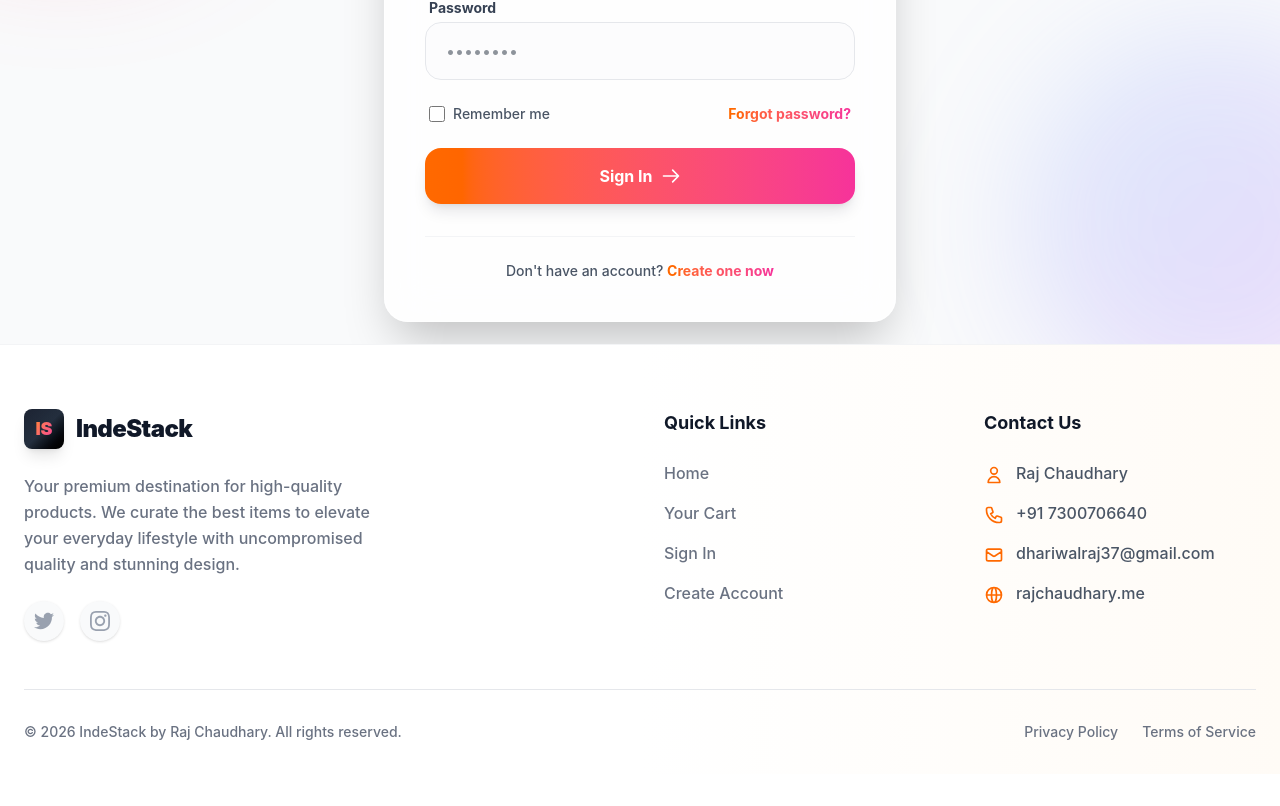
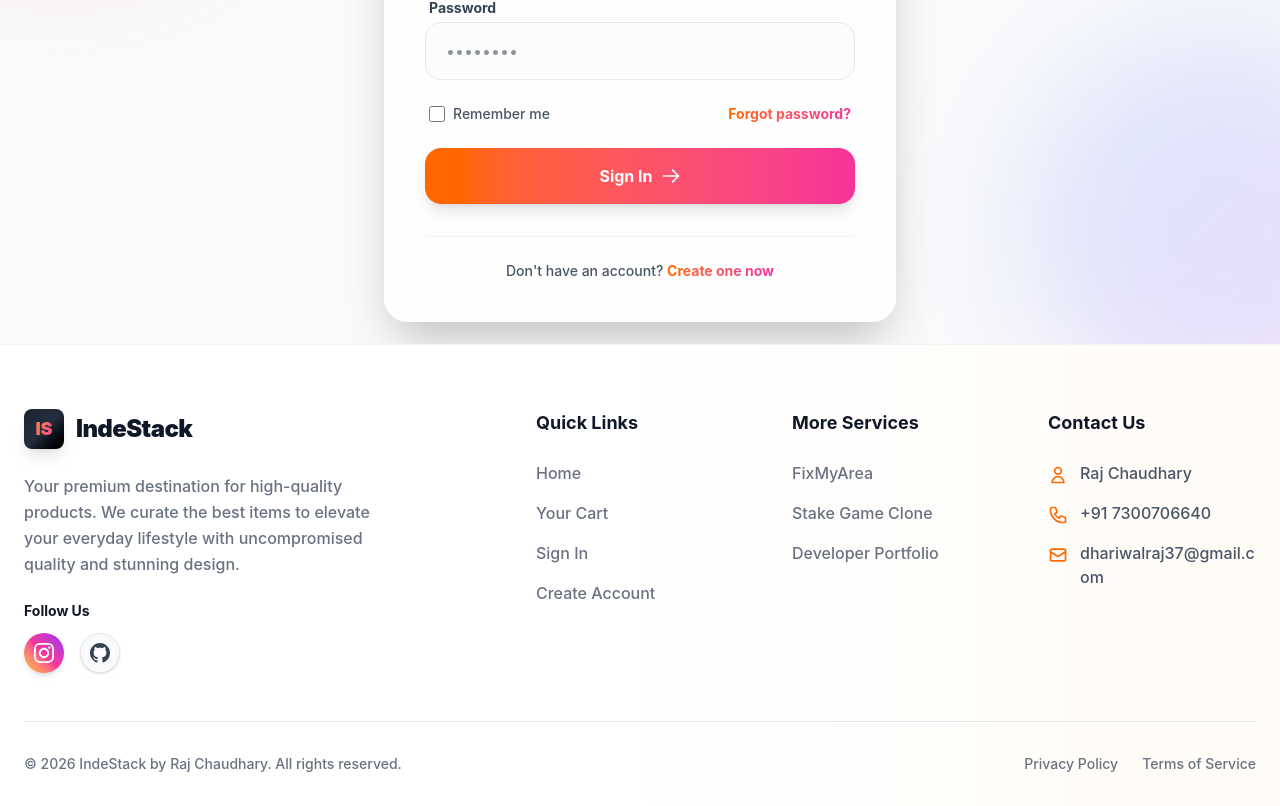
Before and after one commit to rajjaat250/ecommerce, a React app in the folder frontend/: page /login in a window 1280 px wide. Shown: the part 457-1263 px from the top of the page. Before the commit the page ends 1231 px from the top, so only its background shows below. Built offline with nearby package versions, Linux system fonts and the light colour scheme; no server answers; the HTML template or start-up script is replaced by a standard one.

Commit message:
Update footer with instagram and more services links, and add premium checkout success animation

```diff
--- a/frontend/src/components/Footer.jsx
+++ b/frontend/src/components/Footer.jsx
@@ -8,7 +8,7 @@ const Footer = () => {
             <div className="absolute top-0 right-0 w-1/2 h-full bg-gradient-to-l from-orange-50/50 to-transparent pointer-events-none"></div>
 
             <div className="max-w-7xl mx-auto px-6 pt-16 pb-8 relative z-10">
-                <div className="grid grid-cols-1 md:grid-cols-2 lg:grid-cols-4 gap-12 mb-12">
+                <div className="grid grid-cols-1 md:grid-cols-2 lg:grid-cols-5 gap-12 mb-12">
 
                     {/* Brand Section */}
                     <div className="lg:col-span-2">
@@ -26,13 +26,17 @@ const Footer = () => {
                         <p className="text-gray-500 font-medium mb-6 max-w-sm leading-relaxed">
                             Your premium destination for high-quality products. We curate the best items to elevate your everyday lifestyle with uncompromised quality and stunning design.
                         </p>
-                        <div className="flex space-x-4">
-                            <a href="#" className="w-10 h-10 rounded-full bg-gray-50 flex items-center justify-center text-gray-400 hover:text-white hover:bg-orange-500 transition-all duration-300 shadow-sm">
-                                <svg className="w-5 h-5" fill="currentColor" viewBox="0 0 24 24"><path d="M24 4.557c-.883.392-1.832.656-2.828.775 1.017-.609 1.798-1.574 2.165-2.724-.951.564-2.005.974-3.127 1.195-.897-.957-2.178-1.555-3.594-1.555-3.179 0-5.515 2.966-4.797 6.045-4.091-.205-7.719-2.165-10.148-5.144-1.29 2.213-.669 5.108 1.523 6.574-.806-.026-1.566-.247-2.229-.616-.054 2.281 1.581 4.415 3.949 4.89-.693.188-1.452.232-2.224.084.626 1.956 2.444 3.379 4.6 3.419-2.07 1.623-4.678 2.348-7.29 2.04 2.179 1.397 4.768 2.212 7.548 2.212 9.142 0 14.307-7.721 13.995-14.646.962-.695 1.797-1.562 2.457-2.549z"/></svg>
-                            </a>
-                            <a href="#" className="w-10 h-10 rounded-full bg-gray-50 flex items-center justify-center text-gray-400 hover:text-white hover:bg-pink-500 transition-all duration-300 shadow-sm">
-                                <svg className="w-5 h-5" fill="currentColor" viewBox="0 0 24 24"><path d="M12 2.163c3.204 0 3.584.012 4.85.07 3.252.148 4.771 1.691 4.919 4.919.058 1.265.069 1.645.069 4.849 0 3.205-.012 3.584-.069 4.849-.149 3.225-1.664 4.771-4.919 4.919-1.266.058-1.644.07-4.85.07-3.204 0-3.584-.012-4.849-.07-3.26-.149-4.771-1.699-4.919-4.92-.058-1.265-.07-1.644-.07-4.849 0-3.204.013-3.583.07-4.849.149-3.227 1.664-4.771 4.919-4.919 1.266-.057 1.645-.069 4.849-.069zm0-2.163c-3.259 0-3.667.014-4.947.072-4.358.2-6.78 2.618-6.98 6.98-.059 1.281-.073 1.689-.073 4.948 0 3.259.014 3.668.072 4.948.2 4.358 2.618 6.78 6.98 6.98 1.281.058 1.689.072 4.948.072 3.259 0 3.668-.014 4.948-.072 4.354-.2 6.782-2.618 6.979-6.98.059-1.28.073-1.689.073-4.948 0-3.259-.014-3.667-.072-4.947-.196-4.354-2.617-6.78-6.979-6.98-1.281-.059-1.69-.073-4.949-.073zm0 5.838c-3.403 0-6.162 2.759-6.162 6.162s2.759 6.163 6.162 6.163 6.162-2.759 6.162-6.163c0-3.403-2.759-6.162-6.162-6.162zm0 10.162c-2.209 0-4-1.79-4-4 0-2.209 1.791-4 4-4s4 1.791 4 4c0 2.21-1.791 4-4 4zm6.406-11.845c-.796 0-1.441.645-1.441 1.44s.645 1.44 1.441 1.44c.795 0 1.439-.645 1.439-1.44s-.644-1.44-1.439-1.44z"/></svg>
-                            </a>
+
+                        <div className="flex flex-col space-y-3">
+                            <span className="text-sm font-bold text-gray-900">Follow Us</span>
+                            <div className="flex space-x-4">
+                                <a href="https://instagram.com/_raj_dhariwal_-" target="_blank" rel="noopener noreferrer" className="w-10 h-10 rounded-full bg-gradient-to-tr from-yellow-400 via-pink-500 to-purple-600 flex items-center justify-center text-white hover:scale-110 transition-transform duration-300 shadow-md">
+                                    <svg className="w-5 h-5" fill="currentColor" viewBox="0 0 24 24"><path d="M12 2.163c3.204 0 3.584.012 4.85.07 3.252.148 4.771 1.691 4.919 4.919.058 1.265.069 1.645.069 4.849 0 3.205-.012 3.584-.069 4.849-.149 3.225-1.664 4.771-4.919 4.919-1.266.058-1.644.07-4.85.07-3.204 0-3.584-.012-4.849-.07-3.26-.149-4.771-1.699-4.919-4.92-.058-1.265-.07-1.644-.07-4.849 0-3.204.013-3.583.07-4.849.149-3.227 1.664-4.771 4.919-4.919 1.266-.057 1.645-.069 4.849-.069zm0-2.163c-3.259 0-3.667.014-4.947.072-4.358.2-6.78 2.618-6.98 6.98-.059 1.281-.073 1.689-.073 4.948 0 3.259.014 3.668.072 4.948.2 4.358 2.618 6.78 6.98 6.98 1.281.058 1.689.072 4.948.072 3.259 0 3.668-.014 4.948-.072 4.354-.2 6.782-2.618 6.979-6.98.059-1.28.073-1.689.073-4.948 0-3.259-.014-3.667-.072-4.947-.196-4.354-2.617-6.78-6.979-6.98-1.281-.059-1.69-.073-4.949-.073zm0 5.838c-3.403 0-6.162 2.759-6.162 6.162s2.759 6.163 6.162 6.163 6.162-2.759 6.162-6.163c0-3.403-2.759-6.162-6.162-6.162zm0 10.162c-2.209 0-4-1.79-4-4 0-2.209 1.791-4 4-4s4 1.791 4 4c0 2.21-1.791 4-4 4zm6.406-11.845c-.796 0-1.441.645-1.441 1.44s.645 1.44 1.441 1.44c.795 0 1.439-.645 1.439-1.44s-.644-1.44-1.439-1.44z"/></svg>
+                                </a>
+                                <a href="https://github.com/rajjaat250" target="_blank" rel="noopener noreferrer" className="w-10 h-10 rounded-full bg-gray-50 flex items-center justify-center text-gray-700 hover:text-white hover:bg-gray-900 transition-all duration-300 shadow-sm border border-gray-200">
+                                    <svg className="w-5 h-5" fill="currentColor" viewBox="0 0 24 24"><path d="M12 0c-6.626 0-12 5.373-12 12 0 5.302 3.438 9.8 8.207 11.387.599.111.793-.261.793-.577v-2.234c-3.338.726-4.033-1.416-4.033-1.416-.546-1.387-1.333-1.756-1.333-1.756-1.089-.745.083-.729.083-.729 1.205.084 1.839 1.237 1.839 1.237 1.07 1.834 2.807 1.304 3.492.997.107-.775.418-1.305.762-1.604-2.665-.305-5.467-1.334-5.467-5.931 0-1.311.469-2.381 1.236-3.221-.124-.303-.535-1.524.117-3.176 0 0 1.008-.322 3.301 1.23.957-.266 1.983-.399 3.003-.404 1.02.005 2.047.138 3.006.404 2.291-1.552 3.297-1.23 3.297-1.23.653 1.653.242 2.874.118 3.176.77.84 1.235 1.911 1.235 3.221 0 4.609-2.807 5.624-5.479 5.921.43.372.823 1.102.823 2.222v3.293c0 .319.192.694.801.576 4.765-1.589 8.199-6.086 8.199-11.386 0-6.627-5.373-12-12-12z"/></svg>
+                                </a>
+                            </div>
                         </div>
                     </div>
 
@@ -44,6 +48,31 @@ const Footer = () => {
                             <li><Link to="/cart" className="text-gray-500 hover:text-orange-500 font-medium transition-colors">Your Cart</Link></li>
                             <li><Link to="/login" className="text-gray-500 hover:text-orange-500 font-medium transition-colors">Sign In</Link></li>
                             <li><Link to="/register" className="text-gray-500 hover:text-orange-500 font-medium transition-colors">Create Account</Link></li>
+                        </ul>
+                    </div>
+
+                    {/* More Services */}
+                    <div>
+                        <h3 className="text-lg font-bold text-gray-900 mb-6">More Services</h3>
+                        <ul className="space-y-4">
+                            <li>
+                                <a href="https://untitled-1035348437563.us-west1.run.app/" target="_blank" rel="noopener noreferrer" className="group flex items-center text-gray-500 hover:text-orange-500 font-medium transition-colors">
+                                    FixMyArea
+                                    <svg className="w-4 h-4 ml-1 opacity-0 group-hover:opacity-100 transform -translate-x-2 group-hover:translate-x-0 transition-all duration-300" fill="none" stroke="currentColor" viewBox="0 0 24 24"><path strokeLinecap="round" strokeLinejoin="round" strokeWidth="2" d="M10 6H6a2 2 0 00-2 2v10a2 2 0 002 2h10a2 2 0 002-2v-4M14 4h6m0 0v6m0-6L10 14" /></svg>
+                                </a>
+                            </li>
+                            <li>
+                                <a href="https://stakegameclone.vercel.app/" target="_blank" rel="noopener noreferrer" className="group flex items-center text-gray-500 hover:text-pink-500 font-medium transition-colors">
+                                    Stake Game Clone
+                                    <svg className="w-4 h-4 ml-1 opacity-0 group-hover:opacity-100 transform -translate-x-2 group-hover:translate-x-0 transition-all duration-300" fill="none" stroke="currentColor" viewBox="0 0 24 24"><path strokeLinecap="round" strokeLinejoin="round" strokeWidth="2" d="M10 6H6a2 2 0 00-2 2v10a2 2 0 002 2h10a2 2 0 002-2v-4M14 4h6m0 0v6m0-6L10 14" /></svg>
+                                </a>
+                            </li>
+                            <li>
+                                <a href="https://rajchaudhary.me" target="_blank" rel="noopener noreferrer" className="group flex items-center text-gray-500 hover:text-orange-500 font-medium transition-colors">
+                                    Developer Portfolio
+                                    <svg className="w-4 h-4 ml-1 opacity-0 group-hover:opacity-100 transform -translate-x-2 group-hover:translate-x-0 transition-all duration-300" fill="none" stroke="currentColor" viewBox="0 0 24 24"><path strokeLinecap="round" strokeLinejoin="round" strokeWidth="2" d="M10 6H6a2 2 0 00-2 2v10a2 2 0 002 2h10a2 2 0 002-2v-4M14 4h6m0 0v6m0-6L10 14" /></svg>
+                                </a>
+                            </li>
                         </ul>
                     </div>
 
@@ -62,10 +91,6 @@ const Footer = () => {
                             <li className="flex items-start">
                                 <svg className="w-5 h-5 text-orange-500 mr-3 mt-1 flex-shrink-0" fill="none" stroke="currentColor" viewBox="0 0 24 24"><path strokeLinecap="round" strokeLinejoin="round" strokeWidth="2" d="M3 8l7.89 5.26a2 2 0 002.22 0L21 8M5 19h14a2 2 0 002-2V7a2 2 0 00-2-2H5a2 2 0 00-2 2v10a2 2 0 002 2z" /></svg>
                                 <a href="mailto:dhariwalraj37@gmail.com" className="text-gray-600 hover:text-orange-500 font-medium transition-colors break-all">dhariwalraj37@gmail.com</a>
-                            </li>
-                            <li className="flex items-start">
-                                <svg className="w-5 h-5 text-orange-500 mr-3 mt-1 flex-shrink-0" fill="none" stroke="currentColor" viewBox="0 0 24 24"><path strokeLinecap="round" strokeLinejoin="round" strokeWidth="2" d="M21 12a9 9 0 01-9 9m9-9a9 9 0 00-9-9m9 9H3m9 9a9 9 0 01-9-9m9 9c1.657 0 3-4.03 3-9s-1.343-9-3-9m0 18c-1.657 0-3-4.03-3-9s1.343-9 3-9m-9 9a9 9 0 019-9" /></svg>
-                                <a href="https://rajchaudhary.me" target="_blank" rel="noopener noreferrer" className="text-gray-600 hover:text-orange-500 font-medium transition-colors">rajchaudhary.me</a>
                             </li>
                         </ul>
                     </div>
--- a/frontend/src/pages/Checkout.jsx
+++ b/frontend/src/pages/Checkout.jsx
@@ -71,17 +71,42 @@ function Checkout() {
 
     if (success) {
         return (
-            <div className="flex flex-col items-center justify-center min-h-[70vh] px-4">
-                <div className="text-green-500 mb-6 p-8 bg-green-50 rounded-full">
-                    <svg className="w-24 h-24" fill="none" stroke="currentColor" viewBox="0 0 24 24">
-                        <path strokeLinecap="round" strokeLinejoin="round" strokeWidth="2" d="M5 13l4 4L19 7" />
-                    </svg>
+            <div className="flex flex-col items-center justify-center min-h-[90vh] px-4 relative overflow-hidden bg-gray-50">
+                {/* Decorative background */}
+                <div className="absolute top-1/2 left-1/2 transform -translate-x-1/2 -translate-y-1/2 w-[600px] h-[600px] bg-gradient-to-tr from-green-300/30 to-teal-400/30 rounded-full blur-3xl pointer-events-none animate-pulse"></div>
+
+                <div className="bg-white/90 backdrop-blur-xl p-10 md:p-14 rounded-[2.5rem] shadow-2xl border border-white/50 text-center relative z-10 max-w-lg w-full transform transition-all animate-bounce-short">
+                    <div className="w-24 h-24 bg-gradient-to-br from-green-400 to-emerald-500 rounded-full flex items-center justify-center mx-auto mb-8 shadow-xl shadow-green-500/40 relative">
+                        {/* Ping effect behind the checkmark */}
+                        <div className="absolute inset-0 rounded-full border-4 border-green-400 animate-ping opacity-75"></div>
+                        <svg className="w-12 h-12 text-white relative z-10" fill="none" stroke="currentColor" viewBox="0 0 24 24">
+                            <path strokeLinecap="round" strokeLinejoin="round" strokeWidth="3" d="M5 13l4 4L19 7" />
+                        </svg>
+                    </div>
+
+                    <h2 className="text-4xl font-black text-transparent bg-clip-text bg-gradient-to-r from-gray-900 to-gray-700 mb-4 tracking-tight">
+                        Order Successful!
+                    </h2>
+
+                    <p className="text-gray-500 mb-8 text-lg font-medium leading-relaxed">
+                        Thank you for your purchase. We are processing your order and will email you with updates shortly.
+                    </p>
+
+                    <div className="w-full h-1.5 bg-gray-100 mx-auto mb-8 rounded-full overflow-hidden">
+                        <div className="h-full bg-gradient-to-r from-green-400 to-emerald-500 rounded-full animate-[progress_3s_ease-in-out_forwards]"></div>
+                    </div>
+
+                    <button onClick={() => navigate('/')} className="w-full bg-gradient-to-r from-gray-900 to-gray-800 hover:from-black hover:to-gray-900 text-white font-bold py-4 px-8 rounded-2xl shadow-xl transform transition-all duration-300 hover:-translate-y-1 hover:shadow-gray-900/30 flex items-center justify-center">
+                        Continue Shopping
+                        <svg className="w-5 h-5 ml-2" fill="none" stroke="currentColor" viewBox="0 0 24 24"><path strokeLinecap="round" strokeLinejoin="round" strokeWidth="2" d="M14 5l7 7m0 0l-7 7m7-7H3"/></svg>
+                    </button>
                 </div>
-                <h2 className="text-4xl font-extrabold text-gray-900 mb-4 text-center">Order Placed Successfully!</h2>
-                <p className="text-gray-500 mb-8 text-center max-w-md text-lg">Thank you for shopping with us. You will be redirected to the home page shortly.</p>
-                <button onClick={() => navigate('/')} className="bg-gradient-to-r from-orange-500 to-pink-500 text-white font-bold py-3 px-8 rounded-full shadow-lg transform transition duration-300 hover:scale-105">
-                    Continue Shopping
-                </button>
+
+                <style dangerouslySetInnerHTML={{__html: `
+                    @keyframes progress { 0% { width: 0%; } 100% { width: 100%; } }
+                    .animate-bounce-short { animation: bounce-short 0.8s cubic-bezier(0.175, 0.885, 0.32, 1.275) forwards; }
+                    @keyframes bounce-short { 0% { transform: scale(0.8) translateY(30px); opacity: 0; } 100% { transform: scale(1) translateY(0); opacity: 1; } }
+                `}} />
             </div>
         );
     }
```
